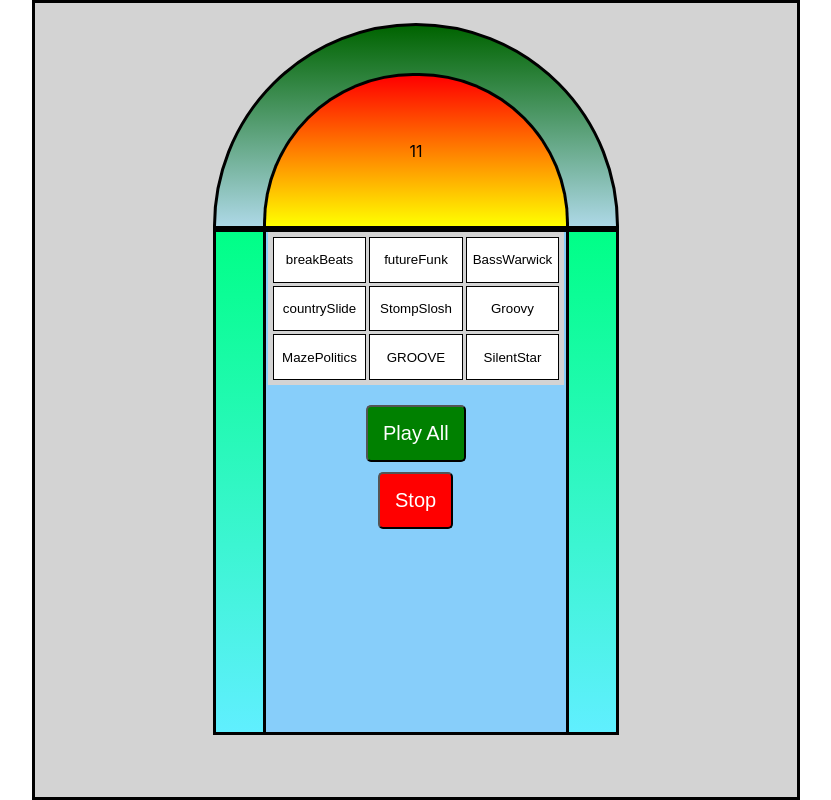
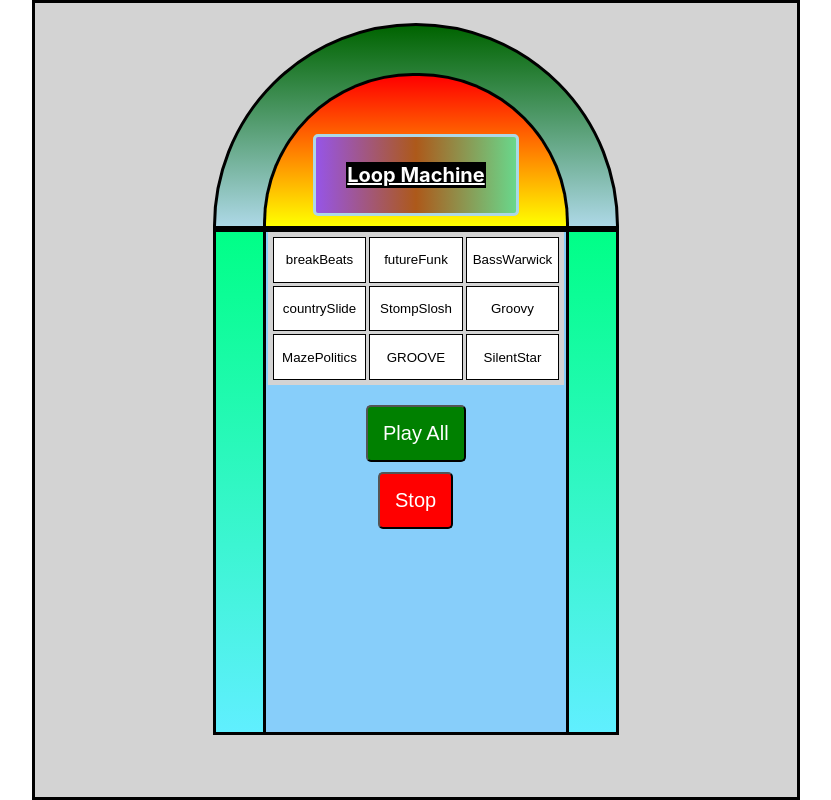
Before and after one commit to idomand/jukebox, a React (Create React App) app: page / in a window 1280 px wide. Shown: the whole page, without its empty margins (224-1055 px from the left). Built offline with nearby package versions, Linux system fonts and the light colour scheme; no server answers.

Commit message:
creating use effect for the function - first try

```diff
--- a/src/audioClips/index.js
+++ b/src/audioClips/index.js
@@ -10,13 +10,13 @@ import SilentStar from "./SilentStar_120_Em_OrganSynth.mp3";
 import { Howl /* , Howler */ } from "howler";
 
 export const arrayOfSounds = [
-  { name: "breakBeats", sound: new Howl({ src: breakBeats }) },
-  { name: "futureFunk", sound: new Howl({ src: futureFunk }) },
-  { name: "BassWarwick", sound: new Howl({ src: BassWarwick }) },
-  { name: "countrySlide", sound: new Howl({ src: coutrySlide }) },
-  { name: "StompSlosh", sound: new Howl({ src: StompySlosh }) },
-  { name: "Groovy", sound: new Howl({ src: GrooveB }) },
-  { name: "MazePolitics", sound: new Howl({ src: MazePolitics }) },
-  { name: "GROOVE", sound: new Howl({ src: pAS3GROOVE1 }) },
-  { name: "SilentStar", sound: new Howl({ src: SilentStar }) },
+  { name: "breakBeats", sound: new Howl({ src: breakBeats, rate: 1.5 }) },
+  { name: "futureFunk", sound: new Howl({ src: futureFunk, rate: 1.5 }) },
+  { name: "BassWarwick", sound: new Howl({ src: BassWarwick, rate: 1.5 }) },
+  { name: "countrySlide", sound: new Howl({ src: coutrySlide, rate: 1.5 }) },
+  { name: "StompSlosh", sound: new Howl({ src: StompySlosh, rate: 1.5 }) },
+  { name: "Groovy", sound: new Howl({ src: GrooveB, rate: 1.5 }) },
+  { name: "MazePolitics", sound: new Howl({ src: MazePolitics, rate: 1.5 }) },
+  { name: "GROOVE", sound: new Howl({ src: pAS3GROOVE1, rate: 1.5 }) },
+  { name: "SilentStar", sound: new Howl({ src: SilentStar, rate: 1.5 }) },
 ];
--- a/src/components/JukeboxWrapper.jsx
+++ b/src/components/JukeboxWrapper.jsx
@@ -1,6 +1,5 @@
-import React from "react";
+import React, { useState, useEffect } from "react";
 import styled from "styled-components";
-// import { useMedia } from "react-use";
 import PadWrapper from "./PadWrapper";
 const ScreenWrapper = styled.section`
   height: 100vh;
@@ -39,21 +38,19 @@ const JukeboxHead = styled.div`
   margin-top: 20px;
   border-top-left-radius: 250px;
   border-top-right-radius: 250px;
-  /* background-color: lightgreen; */
   background-image: linear-gradient(darkgreen, lightblue); ;
 `;
 
 const JukeboxHeadTop = styled.div`
   width: 300px;
   height: 150px;
-  background-color: gold;
   border-top-left-radius: 150px;
   border-top-right-radius: 150px;
   border: 3px solid;
   border-bottom: 0;
   display: flex;
   justify-content: center;
-  align-items: center;
+  align-items: flex-end;
   background-image: linear-gradient(red, yellow); ;
 `;
 
@@ -78,18 +75,71 @@ const ButtonWrapper = styled.div`
   flex-direction: column;
   align-items: center;
 `;
+
+const ColoredScreen = styled.div`
+  color: white;
+  background-color: black;
+  border: solid lightblue;
+  margin-bottom: 10px;
+  padding: 25px;
+  border-radius: 5px;
+  font-weight: bolder;
+  font-size: 20px;
+  background-image: ${(props) =>
+    `linear-gradient(to right, ${props.colorOne},${props.colorTwo},${props.colorThree})`};
+  width: 150px;
+  display: flex;
+  justify-content: center;
+`;
+
+const SongNameWrapper = styled.div`
+  color: white;
+  background-color: black;
+  padding: 1px;
+  text-decoration: underline;
+`;
+
 export default function JukeboxWrapper() {
+  const [song, setSong] = useState("Loop Machine");
+  const [randomColor1, setRandomColor1] = useState("blue ");
+  const [randomColor2, setRandomColor2] = useState("yellow");
+  const [randomColor3, setRandomColor3] = useState(" red");
+
+  const changeSongName = (value) => {
+    setSong(value);
+  };
+
+  useEffect(() => {
+    let randomColorNumber1 = Math.floor(Math.random() * 16777215).toString(16);
+    let randomColor1 = `#${randomColorNumber1}`;
+    setRandomColor1(randomColor1);
+    let randomColorNumber2 = Math.floor(Math.random() * 16777215).toString(16);
+    let randomColor2 = `#${randomColorNumber2}`;
+    setRandomColor2(randomColor2);
+    let randomColorNumber3 = Math.floor(Math.random() * 16777215).toString(16);
+    let randomColor3 = `#${randomColorNumber3}`;
+    setRandomColor3(randomColor3);
+  }, [song]);
+
   return (
     <ScreenWrapper>
       <Wrapper>
         <Inner>
           <JukeboxHead>
-            <JukeboxHeadTop>11</JukeboxHeadTop>
+            <JukeboxHeadTop>
+              <ColoredScreen
+                colorOne={randomColor1}
+                colorTwo={randomColor2}
+                colorThree={randomColor3}
+              >
+                <SongNameWrapper>{song}</SongNameWrapper>
+              </ColoredScreen>
+            </JukeboxHeadTop>
           </JukeboxHead>
           <JukeboxBody>
             <Columns></Columns>
             <ButtonWrapper>
-              <PadWrapper />
+              <PadWrapper changeSongName={changeSongName} />
             </ButtonWrapper>
             <Columns></Columns>
           </JukeboxBody>
--- a/src/components/PadWrapper.jsx
+++ b/src/components/PadWrapper.jsx
@@ -2,18 +2,6 @@ import React, { useState, useEffect } from "react";
 import styled from "styled-components";
 import { arrayOfSounds } from "../audioClips";
 
-const Pad = styled.button`
-  border: solid 1px;
-  cursor: pointer;
-  outline: none;
-  transition: fill 0.25s;
-  background-color: ${(props) => (props.isPicked ? "yellow" : "white")};
-  background-color: ${(props) =>
-    props.cardPlayingNow && props.isPicked ? "red" : "null"};
-  &:hover {
-    background-color: lightblue;
-  }
-`;
 const Wrapper = styled.section`
   background-color: lightgrey;
   display: grid;
@@ -60,20 +48,42 @@ const PlayAllButton = styled(Button)`
 const StopButton = styled(Button)`
   background-color: red;
 `;
-
-export default function PadWrapper() {
+const Pad = styled.button`
+  border: solid 1px;
+  cursor: pointer;
+  outline: none;
+  transition: fill 0.25s;
+  background-color: ${(props) => (props.isPicked ? "yellow" : "white")};
+  background-color: ${(props) =>
+    props.cardPlayingNow && props.isPicked ? "red" : "null"};
+  &:hover {
+    background-color: lightblue;
+  }
+`;
+export default function PadWrapper({ changeSongName }) {
   const [playlistArray, setPlaylistArray] = useState([]);
-  const [cardPlayingNow, setCardPlayingNow] = useState("");
-  // const [isMusicPlaying, setIsMusicPlaying] = useState(false);
+  const [cardPlayingNow, setCardPlayingNow] = useState(undefined);
+  const [isMusicPlaying, setIsMusicPlaying] = useState(false);
+  const [trackNumber, setTrackNumber] = useState(0);
+  console.log(`playlistArray`, playlistArray);
 
   useEffect(() => {
-    console.log("this is useEffect");
-  }, []);
+    const playMusicFromPlaylist = () => {
+      if (playlistArray.length > 0) {
+        console.log("this is a start");
+        //!======
+        setCardPlayingNow(playlistArray[trackNumber].name);
+        playlistArray[trackNumber].sound.play();
 
-  let counter = 0;
-  console.log(`cardPlayingNow`, cardPlayingNow);
+        //!======
+      } else {
+        console.log("no more items to play");
+      }
+    };
+    playMusicFromPlaylist();
+  }, [playlistArray]);
 
-  const playMusicFromPlaylist = () => {
+  /*   const playMusicFromPlaylist = () => {
     if (counter < playlistArray.length) {
       console.log(`counter`, counter);
       console.log(`playlistArray.length`, playlistArray.length);
@@ -95,22 +105,7 @@ export default function PadWrapper() {
       playMusicFromPlaylist();
     }
   };
-
-  const handlePadClick = (clip) => {
-    if (playlistArray.some((element) => element.name === clip.name)) {
-      setPlaylistArray(
-        playlistArray.filter((element) => element.name !== clip.name)
-      );
-    } else {
-      setPlaylistArray((playlistArray) => {
-        return [...playlistArray, clip];
-      });
-    }
-    /*     if (playlistArray.length !== 0) {
-      playMusicFromPlaylist();
-    }
  */
-  };
 
   const renderPads = () => {
     const arrayOfPads = arrayOfSounds.map((element) => {
@@ -131,16 +126,31 @@ export default function PadWrapper() {
     return arrayOfPads;
   };
 
+  const handlePadClick = (clip) => {
+    if (playlistArray.some((element) => element.name === clip.name)) {
+      setPlaylistArray(
+        playlistArray.filter((element) => element.name !== clip.name)
+      );
+    } else {
+      setPlaylistArray((playlistArray) => {
+        return [...playlistArray, clip];
+      });
+    }
+  };
+
   const stopMusic = () => {
+    console.log("%c stop music! ", "background: #222; color: #bada55");
     arrayOfSounds.forEach((element) => {
       element.sound.stop();
     });
+    changeSongName("Loop Machine");
     setPlaylistArray([]);
   };
+
   const playAll = () => {
     console.log("play all");
-    playMusicFromPlaylist();
   };
+
   return (
     <>
       <Wrapper>{renderPads()}</Wrapper>
```
